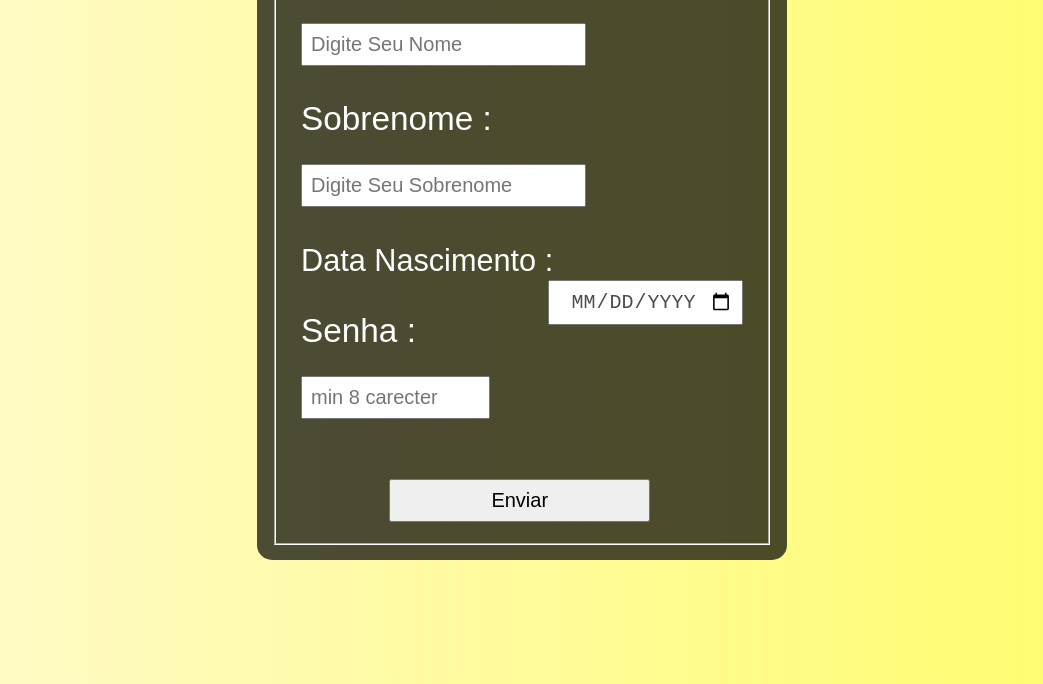
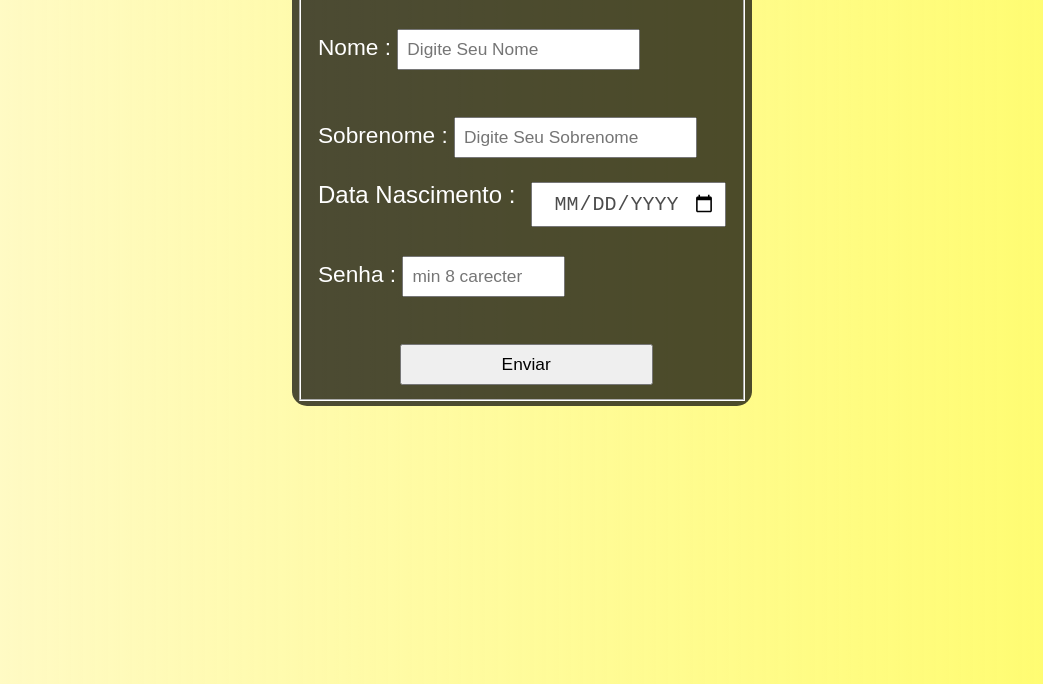
Before and after one commit to Victorsn07/apresentacao-form-menu, a plain HTML site: page teste-formulario/forulario.html in a window 1280 px wide. Shown: the part 116-800 px from the top of the page, without its empty margins (118-1161 px from the left). Drawn offline with Linux system fonts and the light colour scheme.

Commit message:
alteracoes no form

```diff
--- a/menu/estilos.css
+++ b/menu/estilos.css
@@ -63,6 +63,7 @@ figcaption:hover {
 
 nav menu {
     display: vertical block;
+
 }
 
 nav ul {
@@ -72,11 +73,12 @@ nav ul {
 }
 
 nav li {
+    width: 500px;
     font-family: Arial, Helvetica, sans-serif;
     font-size: 20pt;
     background-color: rgb(179, 178, 178);
     padding: 10px;
-    margin-right: 680px;
+    /* margin-right: 680px; */
     margin-top: 10px;
     text-align: center;
     box-shadow: 2px 2px 5px 2px black;
--- a/teste-formulario/estilo.css
+++ b/teste-formulario/estilo.css
@@ -4,22 +4,23 @@ body {
 }
 
 .box {
-    width: 500px;
+    width: 450px;
     margin: auto;
-    margin-top: 3%;
-    font-size: 25pt;
+    margin-top: 50px;
+    font-size: 17pt;
     background-color: rgba(0, 0, 0, .7);
-    padding: 15px;
-    padding-top: 20px;
+    padding: 5px;
+    padding-top: 13px;
     border-radius: 15px;
 }
 
 fieldset {
     border-color: white;
-    padding-top: 10px;
+    padding-top: 1px;
 }
 
 legend {
+    text-transform: uppercase;
     color: white;
     text-align: center;
     border: 2px solid white;
@@ -31,7 +32,7 @@ legend {
 
 input {
     color: black;
-    font-size: 15pt;
+    font-size: 13pt;
     padding: 8px;
     margin-top: 6%;
 }
@@ -42,11 +43,11 @@ input:hover {
 
 }
 
-.nasc{
-    font-size: 23pt;
-    }
+.nasc {
+    font-size: 18pt;
+}
 
-input#data{
+input#data {
     float: right;
     text-align: center;
     text-transform: uppercase;
@@ -63,8 +64,8 @@ label {
     color: white;
 }
 
-.botao{
+.botao {
     padding-left: 100px;
     padding-right: 100px;
     margin-left: 20%;
- }
+}
--- a/teste-formulario/forulario.html
+++ b/teste-formulario/forulario.html
@@ -16,7 +16,7 @@
 
       <form action="../menu/Quem é Victor.html" method="post" autocomplete="on">
 
-        <!-- <p><label for="nome">Nome :</label> -->
+        <p><label for="nome">Nome :</label>
           <input class="nome" type="text" name="nome" id="nome" size="20" minlength="1" placeholder="Digite Seu Nome">
         </p>
 
```
